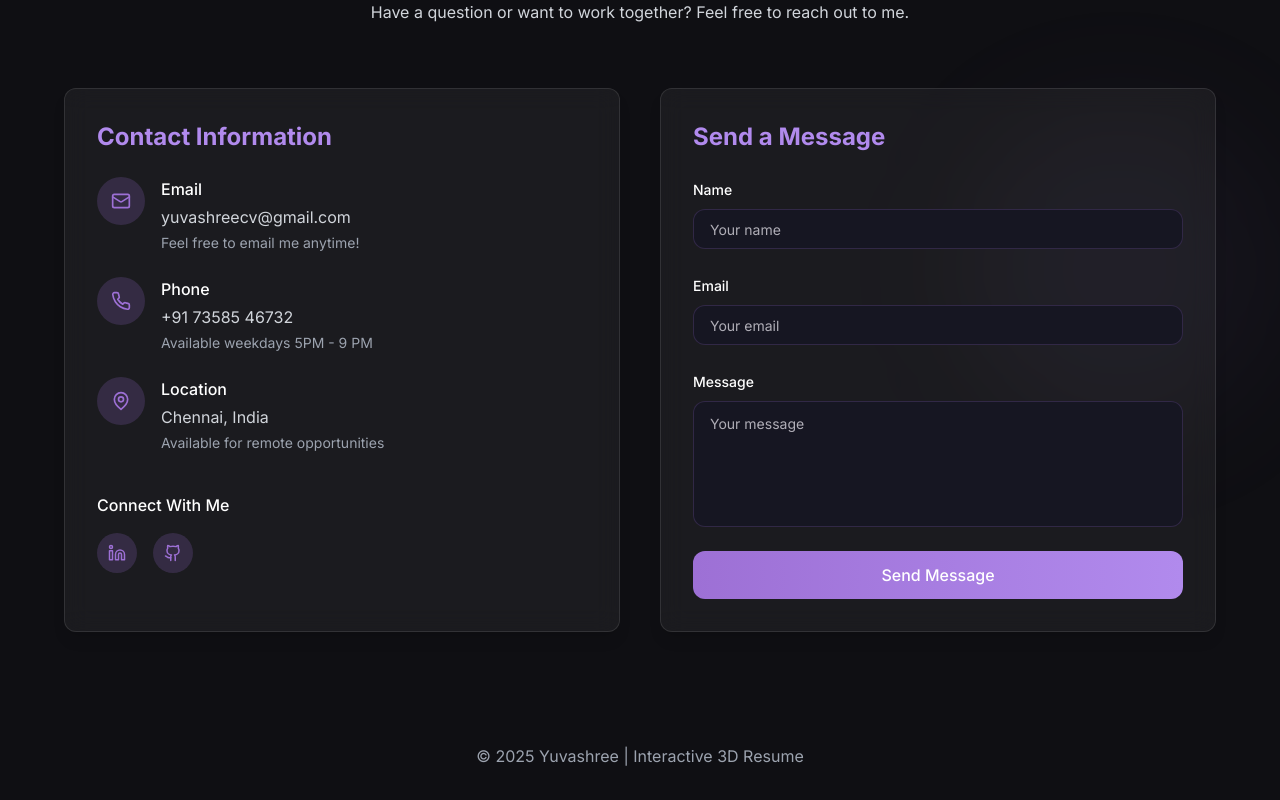
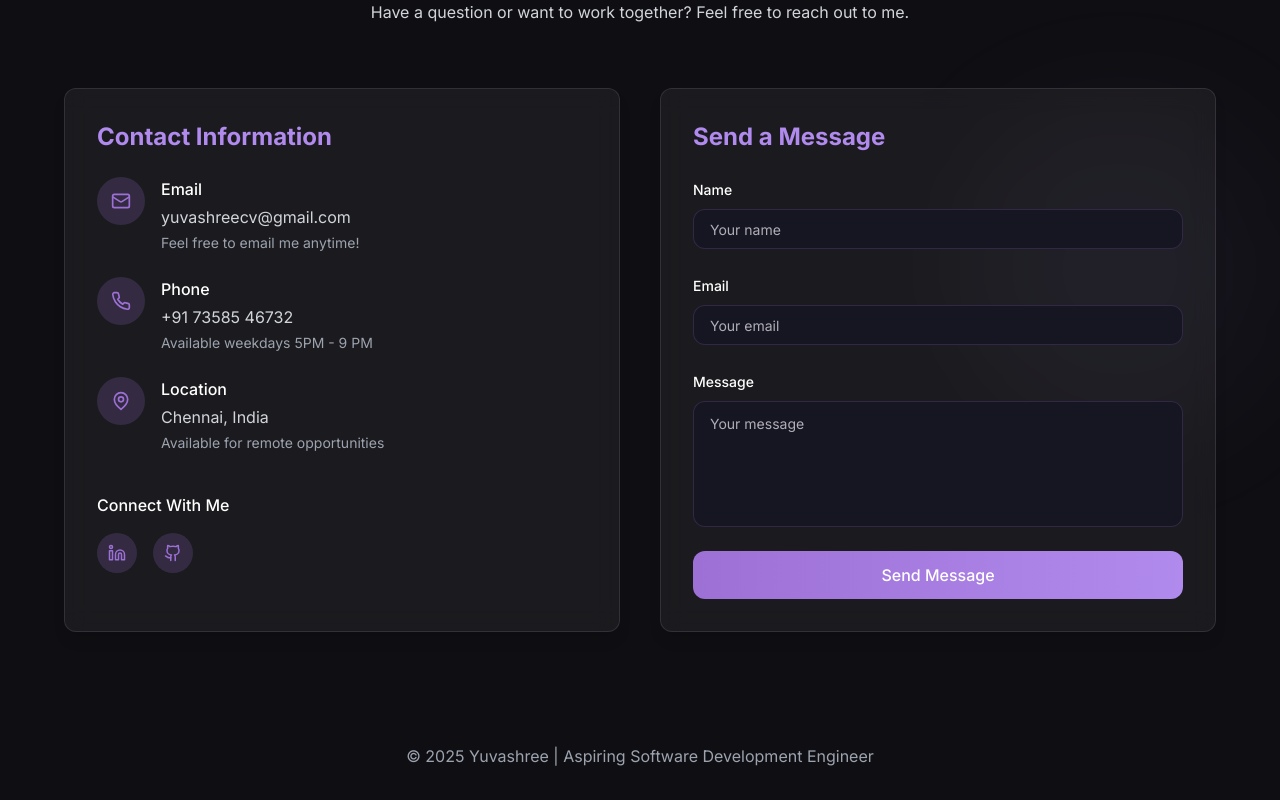
Before and after one commit to glowingstar-2136/lilac-dreamer-resume, a React (Vite) app: page / in a window 1280 px wide. Shown: the part 5372-6172 px from the top of the page. Built offline with nearby package versions, Linux system fonts and the light colour scheme.

Commit message:
Index.tsx

```diff
--- a/src/pages/Index.tsx
+++ b/src/pages/Index.tsx
@@ -70,7 +70,7 @@ const Index: React.FC = () => {
       {/* Footer */}
       <footer className="py-8 text-center text-gray-400">
         <div className="container mx-auto px-4">
-          <p>&copy; {new Date().getFullYear()} Yuvashree | Interactive 3D Resume</p>
+          <p>&copy; {new Date().getFullYear()} Yuvashree | Aspiring Software Development Engineer</p>
         </div>
       </footer>
     </div>
```
